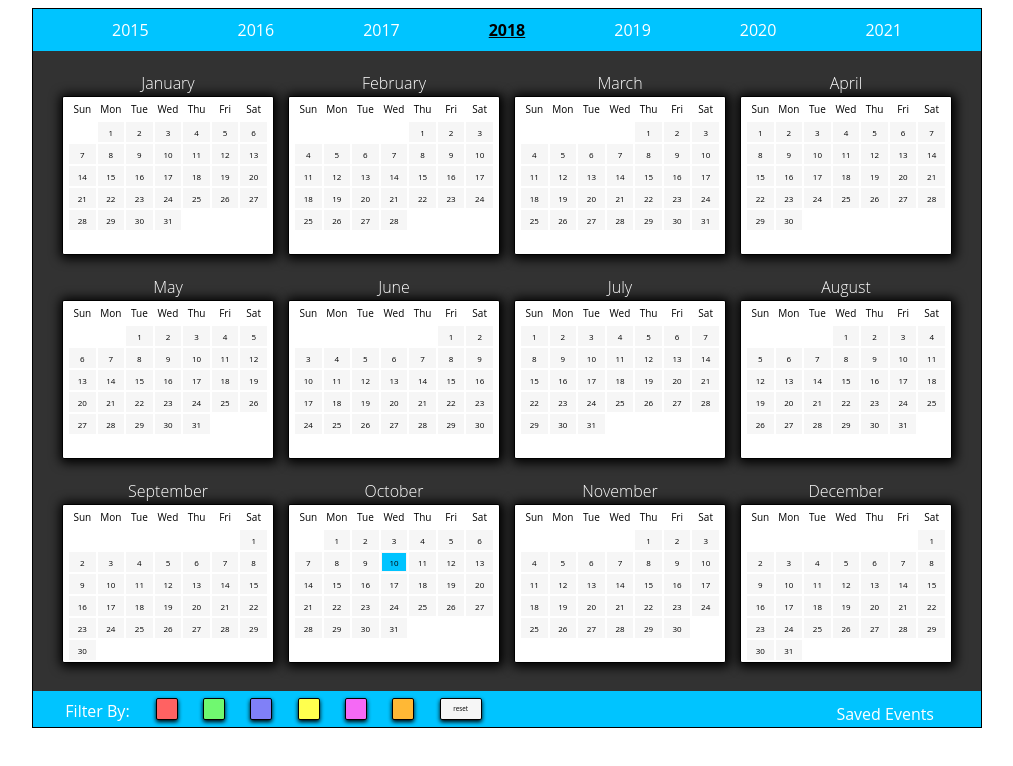
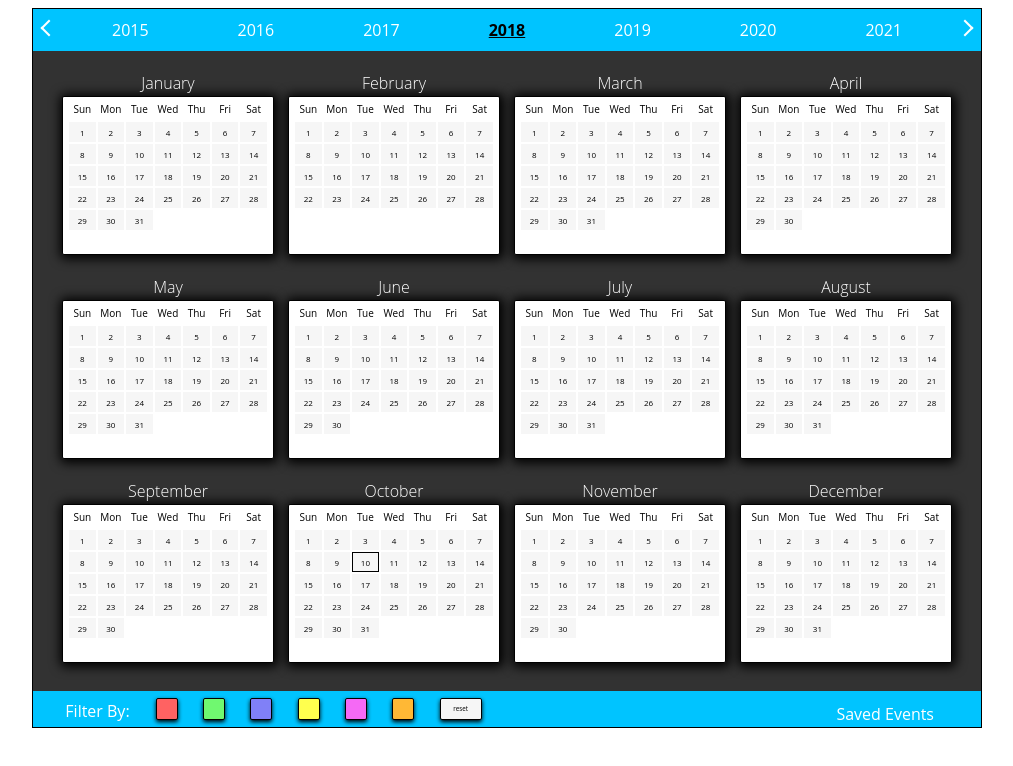
Before and after one commit to kevinthomaskane/calendar_extension, a React (Create React App) app: page / in a window 1280 px wide. Shown: the top 766 px of the page, without its empty margins (133-1146 px from the left). Built offline with nearby package versions, Linux system fonts and the light colour scheme.

Commit message:
add arrows

```diff
--- a/public/style.css
+++ b/public/style.css
@@ -27,7 +27,7 @@ a[data-rgb="default"] {
 span.red, span.green, span.blue, span.yellow, span.purple, span.orange, span.default {
   display: block;
   position: absolute;
-  top: 11px;
+  top: 10px;
   left: -19px;
   width: 10px;
   height: 10px;
@@ -57,12 +57,39 @@ span.red, span.green, span.blue, span.yellow, span.purple, span.orange, span.def
 .header {
   display: flex;
   justify-content: space-evenly;
-  background: #00c4ff; }
+  background: #00c4ff;
+  position: relative; }
   .header__year {
     padding: 1rem;
     color: white;
     font-size: 1.6rem;
     text-decoration: none; }
+  .header .before {
+    position: absolute;
+    top: 13px;
+    left: 10px;
+    width: 10px;
+    height: 10px;
+    border-top: solid 2px white;
+    border-left: solid 2px white;
+    background: transparent;
+    transform: rotate(-45deg);
+    cursor: pointer; }
+  .header .after {
+    position: absolute;
+    top: 13px;
+    right: 10px;
+    width: 10px;
+    height: 10px;
+    border-top: solid 2px white;
+    border-right: solid 2px white;
+    background: transparent;
+    transform: rotate(45deg);
+    cursor: pointer; }
+  .header .bold-header {
+    color: black;
+    font-weight: 700;
+    text-decoration: underline; }
 
 .body {
   padding: 1.5rem;
@@ -141,7 +168,7 @@ span.red, span.green, span.blue, span.yellow, span.purple, span.orange, span.def
     font-size: 1.6rem;
     font-weight: 300;
     color: white; }
-  .calendar__day {
+  .calendar .calendar__day {
     width: calc((100% / 7) - 4px);
     height: 1.8rem;
     margin: 1px;
@@ -150,9 +177,9 @@ span.red, span.green, span.blue, span.yellow, span.purple, span.orange, span.def
     background: #f6f6f6;
     cursor: pointer;
     position: relative; }
-    .calendar__day:hover {
+    .calendar .calendar__day:hover {
       background: #d9d9d9; }
-    .calendar__day--number {
+    .calendar .calendar__day--number {
       position: absolute;
       top: 50%;
       left: 50%;
@@ -172,7 +199,7 @@ span.red, span.green, span.blue, span.yellow, span.purple, span.orange, span.def
   .calendar .default {
     background: #f6f6f6; }
   .calendar div[data-fulldate="border"] {
-    background: #00c4ff; }
+    border: solid 1px black; }
   .calendar div[data-fulldate="no-border"] {
     border: solid 1px #f6f6f6; }
 
@@ -338,6 +365,21 @@ button:focus {
   border-radius: 4px;
   font-weight: 300; }
 
+body li[data-before="before-element"] {
+  margin-top: 65px; }
+  body li[data-before="before-element"]::before {
+    content: "Past Items";
+    position: absolute;
+    width: 400px;
+    padding: 5px;
+    padding-right: 15px;
+    top: -50px;
+    left: 50%;
+    transform: translateX(-50%);
+    color: white;
+    font-size: 16px;
+    text-align: center; }
+
 .tooltip {
   position: absolute;
   top: -9.5rem;
--- a/src/components/EventsModal.js
+++ b/src/components/EventsModal.js
@@ -37,9 +37,21 @@ class EventsModal extends Component {
     return "default";
   };
 
+  beforeElement = (index, arr, bool) => {
+    console.log(1)
+    console.log(arr.length)
+    if (bool && arr.length === 1){
+
+      return "before-element"
+    }
+    return "";
+  }
+
   render() {
     const bg = this.props.show === true ? "show-bg" : "hide-bg";
     const { events } = this.props;
+    let sinces = [];
+    let untils = false;
     for (let i = 1; i < events.length; i++) {
       let tmp;
       let another_tmp;
@@ -93,18 +105,26 @@ class EventsModal extends Component {
             <ol className="large-list">
               {events.map(el => {
                 let date = el.eventobj.date;
+
                 const current_date = this.props.current_date;
                 const selected_date = date;
                 const diff = Math.floor(
                   (Date.parse(selected_date) - Date.parse(current_date)) /
                     86400000
                 );
-                const verbage = diff > 0 ? "until" : "since";
+                const verbage = diff >= 0 ? "until" : "since";
+                if (verbage === "since"){
+                  sinces.push(1)
+                } else {
+                  untils = true;
+                }
+
                 const days_verbage = Math.abs(diff) === 1 ? "day" : "days";
-                return el.eventobj.events.map(item => {
+                return el.eventobj.events.map((item, i) => {
                   return (
                     <li
                       className="modal__container--events-container-item"
+                      data-before={this.beforeElement(i, sinces, untils)}
                       data-id={item}
                       data-date={date}
                       key={item}
--- a/src/components/Header.js
+++ b/src/components/Header.js
@@ -13,7 +13,6 @@ class Header extends Component {
     this.getDateRange(this.state.selected_year).then(range => {
       this.props.changeYear(this.state.selected_year);
       this.props.changeRange(range);
-      this.activeYear(this.state.selected_year)
     });
   }
 
@@ -32,26 +31,27 @@ class Header extends Component {
     });
   };
 
-  activeYear = (el) => {
-    const element = document.querySelector(`a[data-year="${el}"]`)
-    element.setAttribute("style", "color: black; font-weight: 700; text-decoration: underline;")
-  }
-
   render() {
     return (
       <div className="header">
+        <div className="before" onClick={() => {
+          const new_year = this.props.years_range[0] - 4;
+          this.getDateRange(new_year).then(range => {
+            this.props.changeRange(range)
+          })
+        }}></div>
         {this.state.year_range.map((el, i) => {
+          const header_class = this.props.selected_year === el ? "bold-header" : ""
           return (
             <a
               href="#"
-              className="header__year"
+              className={"header__year " + header_class}
               key={i}
               data-year={el}
               onClick={() => {
                 this.getDateRange(el).then(range => {
                   this.props.changeYear(el);
                   this.props.changeRange(range);
-                  this.activeYear(el);
                 });
               }}
             >
@@ -59,6 +59,12 @@ class Header extends Component {
             </a>
           );
         })}
+         <div className="after" onClick={() => {
+          const new_year = this.props.years_range[this.props.years_range.length - 1] + 4;
+          this.getDateRange(new_year).then(range => {
+            this.props.changeRange(range)
+          })
+        }}></div>
       </div>
     );
   }
--- a/src/sass/_calendar-container.scss
+++ b/src/sass/_calendar-container.scss
@@ -33,7 +33,7 @@
     font-weight: 300;
     color: white;
   }
-  &__day {
+  .calendar__day {
     width: calc((100% / 7) - 4px);
     height: 1.8rem;
     margin: 1px;
@@ -74,7 +74,7 @@
     background: $default;
   }
   div[data-fulldate="border"] {
-    background: $lightblue;
+    border: solid 1px black;
   }
   div[data-fulldate="no-border"] {
     border: solid 1px #f6f6f6;
--- a/src/sass/_colors.scss
+++ b/src/sass/_colors.scss
@@ -46,7 +46,7 @@ span {
   &.default {
     display: block;
     position: absolute;
-    top: 11px;
+    top: 10px;
     left: -19px;
     width: 10px;
     height: 10px;
--- a/src/sass/_header.scss
+++ b/src/sass/_header.scss
@@ -2,10 +2,40 @@
   display: flex;
   justify-content: space-evenly;
   background: $lightblue;
+  position: relative;
   &__year {
     padding: 1rem;
     color: white;
     font-size: 1.6rem;
     text-decoration: none;
   }
+  .before {
+    position: absolute;
+    top: 13px;
+    left: 10px;
+    width: 10px;
+    height: 10px;
+    border-top: solid 2px white;
+    border-left: solid 2px white;
+    background: transparent;
+    transform: rotate(-45deg);
+    cursor: pointer;
+  }
+ .after {
+    position: absolute;
+    top: 13px;
+    right: 10px;
+    width: 10px;
+    height: 10px;
+    border-top: solid 2px white;
+    border-right: solid 2px white;
+    background: transparent;
+    transform: rotate(45deg);
+    cursor: pointer;
+  }
+  .bold-header {
+    color: black;
+    font-weight: 700;
+    text-decoration: underline;
+  }
 }
```
Also changed, not shown: src/sass/_modal.scss (+18 -1 lines).
